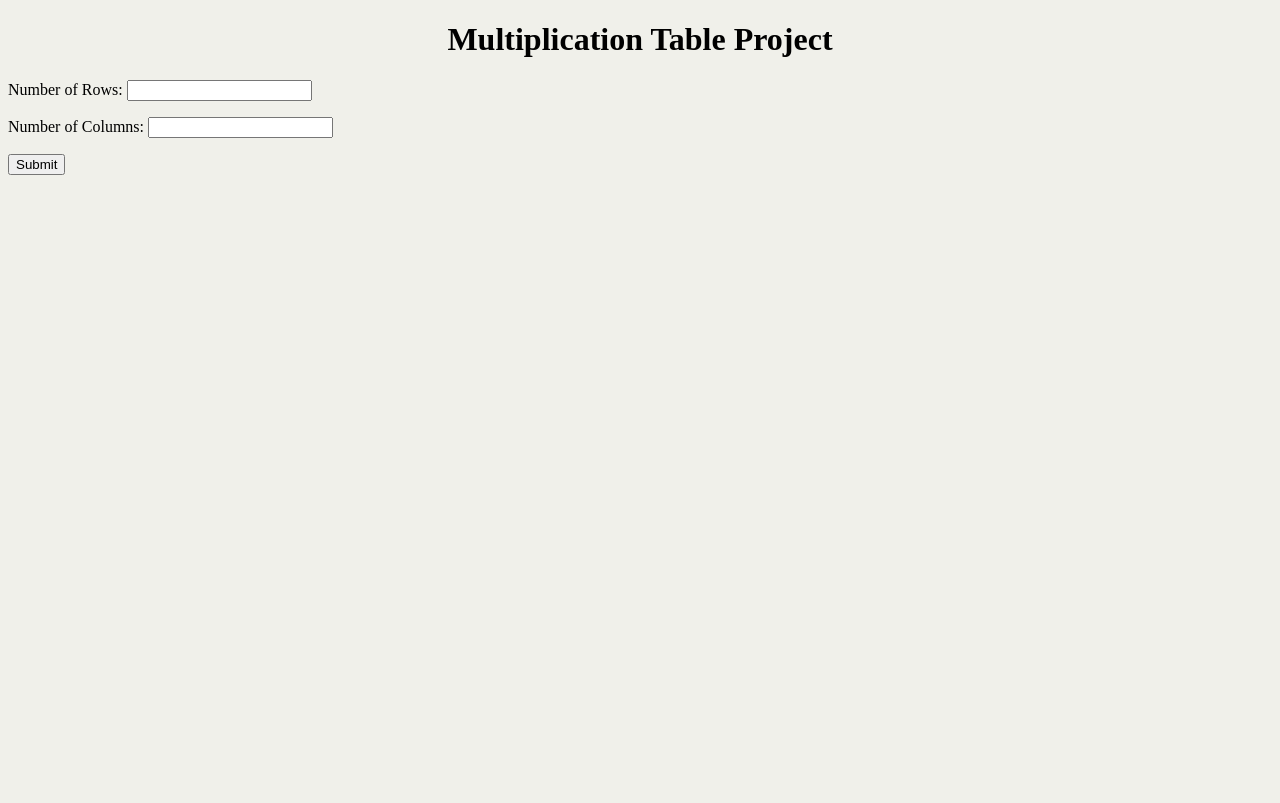
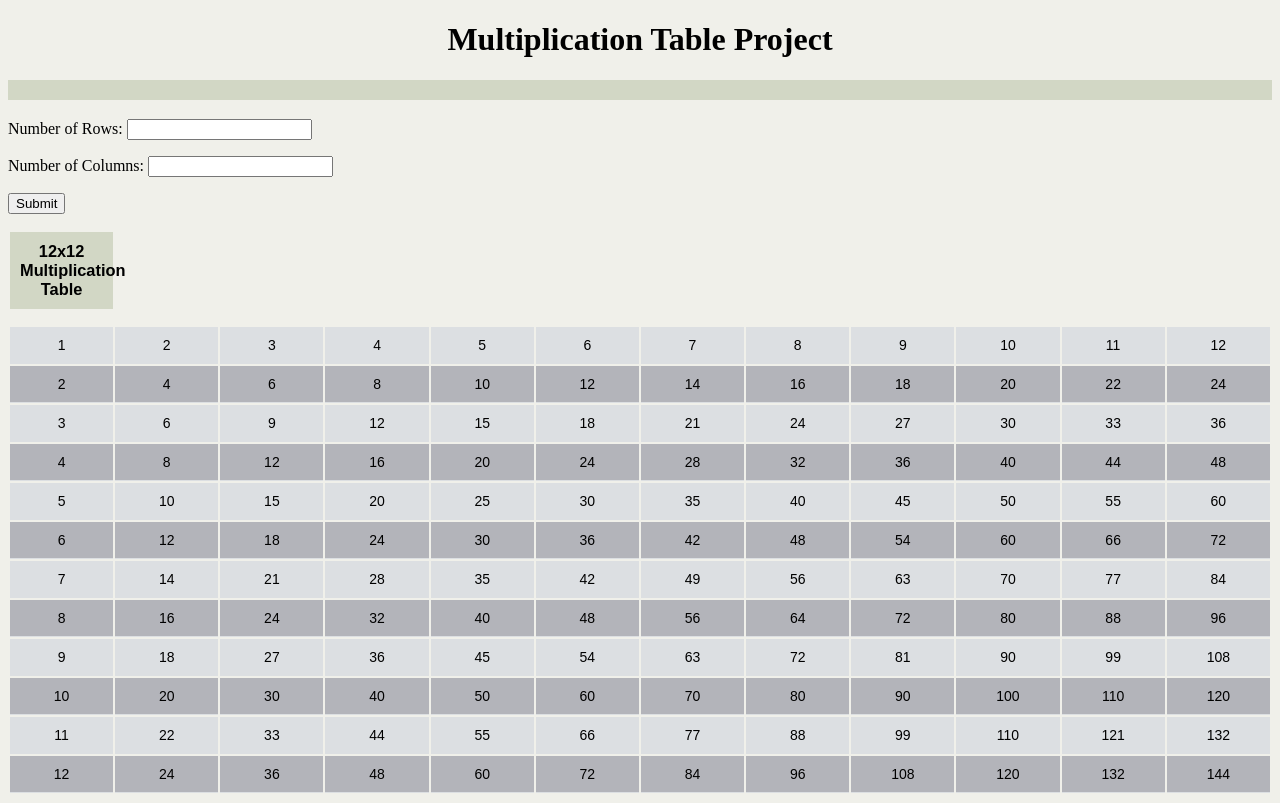
Before and after one commit to cryptopig/JDS089-projects, a plain HTML site: page Lab 1A - Multiplication Table/index.html in a window 1280 px wide. Drawn offline with Linux system fonts and the light colour scheme.

Commit message:
final Multiplication table

```diff
--- a/Lab 1A - Multiplication Table/index.js
+++ b/Lab 1A - Multiplication Table/index.js
@@ -3,6 +3,12 @@ get('submitButton').onclick = function() {
     var rows = parseInt(get('rowinput').value);
     var columns = parseInt(get('columninput').value);
     var multiplicationTable = makeMultiplicationTable(rows, columns);
+    get('mtable').innerHTML = multiplicationTable;
+
+}
+
+window.onload = function() {
+    var multiplicationTable = makeMultiplicationTable(12, 12);
     get('mtable').innerHTML = multiplicationTable;
 
 }
--- a/Lab 1A - Multiplication Table/styles.css
+++ b/Lab 1A - Multiplication Table/styles.css
@@ -6,6 +6,7 @@ h3 {
     background-color: #d2d7c5;
     font-weight: bold;
     text-align: center;
+    padding: 10px;
   }
 
 body {
```
